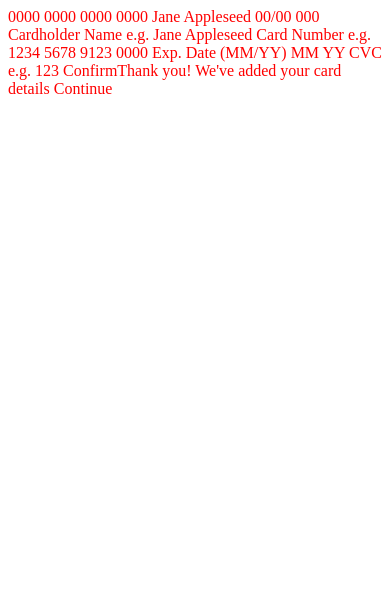
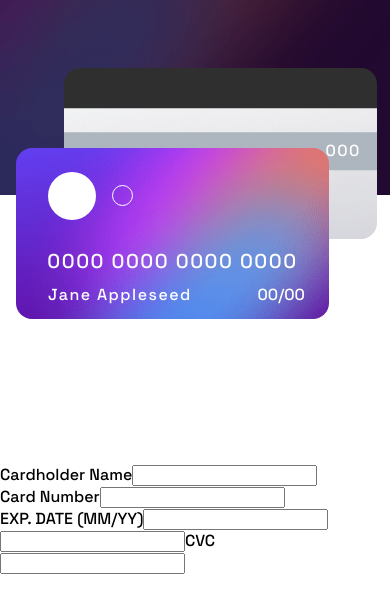
Before and after one commit to EthanAmato/InteractiveCardDetailsForm, a React (Vite) app: page / in a window 390 px wide. Shown: the top 612 px of the page. Built offline with nearby package versions, Linux system fonts and the light colour scheme.

Commit message:
added responsive credit cards according to template and started form

```diff
--- a/src/App.jsx
+++ b/src/App.jsx
@@ -1,37 +1,38 @@
 import { useState } from 'react'
-import reactLogo from './assets/react.svg'
+import CreditCard from './components/CreditCard'
 import './styles/formStyles.scss'
 function App() {
 
   return (
     <main>
+      <div className='creditCardContainer'>
+        <CreditCard />
+      </div>
+      <div className='formContainer'>
+        <form>
 
-      0000 0000 0000 0000
-      Jane Appleseed
-      00/00
-
-      000
-
-      Cardholder Name
-      e.g. Jane Appleseed
-
-      Card Number
-      e.g. 1234 5678 9123 0000
-
-      Exp. Date (MM/YY)
-      MM
-      YY
-
-      CVC
-      e.g. 123
-
-      Confirm
-
-      {/* <!-- Completed state start --> */}
+          <div className='input full'>
+            <label htmlFor="name">Cardholder Name</label>
+            <input name='name' id='name' />
+          </div>
+          <div className='input full'>
+            <label htmlFor="name">Card Number</label>
+            <input name='cardNumber' id='cardNumber' />
+          </div>
+          <div className='input group'>
+            <label htmlFor="name">EXP. DATE (MM/YY)</label>
+            <input name='cardNumber' id='cardNumber' />
+            <input name='cardNumber' id='cardNumber' />
+            <label htmlFor="name">CVC</label>
+            <input name='cardNumber' id='cardNumber' />
+          </div>
+        </form>
+        {/* <!-- Completed state start -->
 
       Thank you!
       We've added your card details
-      Continue
+      Continue */}
+      </div>
     </main>
   )
 }
--- a/src/components/CreditCard.jsx
+++ b/src/components/CreditCard.jsx
@@ -1,8 +1,25 @@
-function CreditCard({cardNumber, cardSecurityCode}) {
+import { useRef } from 'react';
+import '../styles/creditCardStyles.scss'
 
-    return(
-        <div>
-            Hi
+function CreditCard({ cardNumber, cardSecurityCode }) {
+    const cardNumberRef = useRef()
+    const cardSecurityRef = useRef()
+    return (
+        <div className='creditCardWrapper'>
+            <div className="frontSide">
+                <div className='shapes'>
+                    <div className='circle-1'></div>
+                    <div className='circle-2'></div>
+                </div>
+                <p className='cardNumber'>0000 0000 0000 0000</p>
+                <p className='name'>Jane Appleseed</p>
+                <p className='expirationDate'>00/00</p>
+            </div>
+            <div className="backSide">
+                <p className='securityCode'>000</p>
+            </div>
         </div>
     )
 }
+
+export default CreditCard;
--- /dev/null
+++ b/src/styles/creditCardStyles.scss
@@ -0,0 +1,158 @@
+@import url('https://fonts.googleapis.com/css2?family=Space+Grotesk:wght@500&display=swap');
+
+.creditCardWrapper {
+    font-family: 'Space Grotesk', sans-serif;
+    position: absolute;
+    height: 100%;
+    color: white;
+    left: 18%;
+
+
+    p {
+        margin: 0;
+    }
+
+    .frontSide,
+    .backSide {
+        position: absolute;
+        width: 447px;
+        height: 245px;
+        background-position: center;
+        background-repeat: no-repeat;
+    }
+
+    .frontSide {
+        background-image: url('../assets/images/bg-card-front.png');
+        top: 20%;
+
+        div.shapes {
+            width: 100%;
+            height: 3em;
+            position: absolute;
+            display: flex;
+            align-items: center;
+            top: 1.5em;
+            left: 2em;
+
+            .circle-1 {
+                display: inline-block;
+                height: 100%;
+                width: 3em;
+                border-radius: 50%;
+                background-color: white;
+            }
+
+            .circle-2 {
+                display: inline-block;
+                height: 40%;
+                width: calc(3em * .4);
+                margin-left: 1em;
+                border-radius: 50%;
+                border: solid 1px white;
+            }
+        }
+
+        p {
+            position: absolute;
+        }
+
+        p.cardNumber {
+            text-align: center;
+            top: 4.5em;
+            width: 100%;
+            letter-spacing: 1.5px;
+            font-size: 2em;
+        }
+
+        p.name {
+            top: 12.5em;
+            left: 2em;
+            width: 100%;
+            letter-spacing: 1.5px;
+            font-size: 1em;
+        }
+
+        p.expirationDate {
+            right: 1.5em;
+            top: 12.5em;
+
+
+        }
+    }
+
+    .backSide {
+        background-image: url('../assets/images/bg-card-back.png');
+        position: absolute;
+        top: calc(20% + 18em);
+        left: 5em;
+
+        p.securityCode {
+            position: absolute;
+            top: 4.3em;
+            right: 2em;
+            letter-spacing: 1.5px;
+            font-size: 1.5em;
+        }
+    }
+
+
+}
+
+@media screen and (max-width: 600px) {
+    .creditCardWrapper {
+        width: fit-content;
+        position: absolute;
+        left: 1em;
+        top: 8%;
+        .frontSide,
+        .backSide {
+            width: calc(447px * .7);
+            height: calc(245px * .7);
+            border-radius: 1em;
+            background-position: center;
+            background-repeat: no-repeat;
+        }
+
+
+        .frontSide {
+            position: absolute;
+            top: 5em;
+            z-index: 5;
+            p.cardNumber {
+                text-align: center;
+                top: 5em;
+                width: 100%;
+                letter-spacing: 1.5px;
+                font-size: 1.25em;
+            }
+
+            p.name {
+                top: 8.5em;
+                left: 2em;
+                width: 100%;
+                letter-spacing: 1.5px;
+                font-size: 1em;
+            }
+
+            p.expirationDate {
+                right: 1.5em;
+                top: 8.5em;
+
+
+            }
+        }
+
+        .backSide {
+            top: 0;
+            left: 3em;
+
+            p.securityCode {
+                position: absolute;
+                top: 4.5em;
+                right: 1em;
+                letter-spacing: 1.5px;
+                font-size: 1em;
+            }
+        }
+    }
+}
--- a/src/styles/formStyles.scss
+++ b/src/styles/formStyles.scss
@@ -1,3 +1,58 @@
+@import url('https://fonts.googleapis.com/css2?family=Space+Grotesk:wght@500&display=swap');
+
+html, body {
+    padding: 0;
+    margin: 0;
+}
+
+body {
+    min-height: 100vh;
+    font-family: 'Space Grotesk', sans-serif;
+
+}
+
+
 main {
-    color: red;
+    width: 100%;
+    height: 100vh;
+    display: flex;
+    .creditCardContainer {
+        height: 100%;
+        background-image: url('../assets/images/bg-main-desktop.png');
+        background-position: 0;
+        background-repeat: no-repeat;
+        background-size: cover;
+        width: 40%;
+    }
+
+    .formContainer {
+        display: flex;
+        height: 100%;
+        width: 60%;
+        justify-content: center;
+        align-items: center;
+        input {
+
+        }
+    }
+
+
+
 }
+@media screen and (max-width: 600px) {
+    main {
+        flex-direction: column;
+        .creditCardContainer {
+            height: 30%;
+            background-image: url('../assets/images/bg-main-desktop.png');
+            background-position: 0;
+            background-repeat: no-repeat;
+            background-size: cover;
+            width: 100%;
+        }
+
+        .formContainer {
+            width: 100%;
+        }
+    }
+}
```
